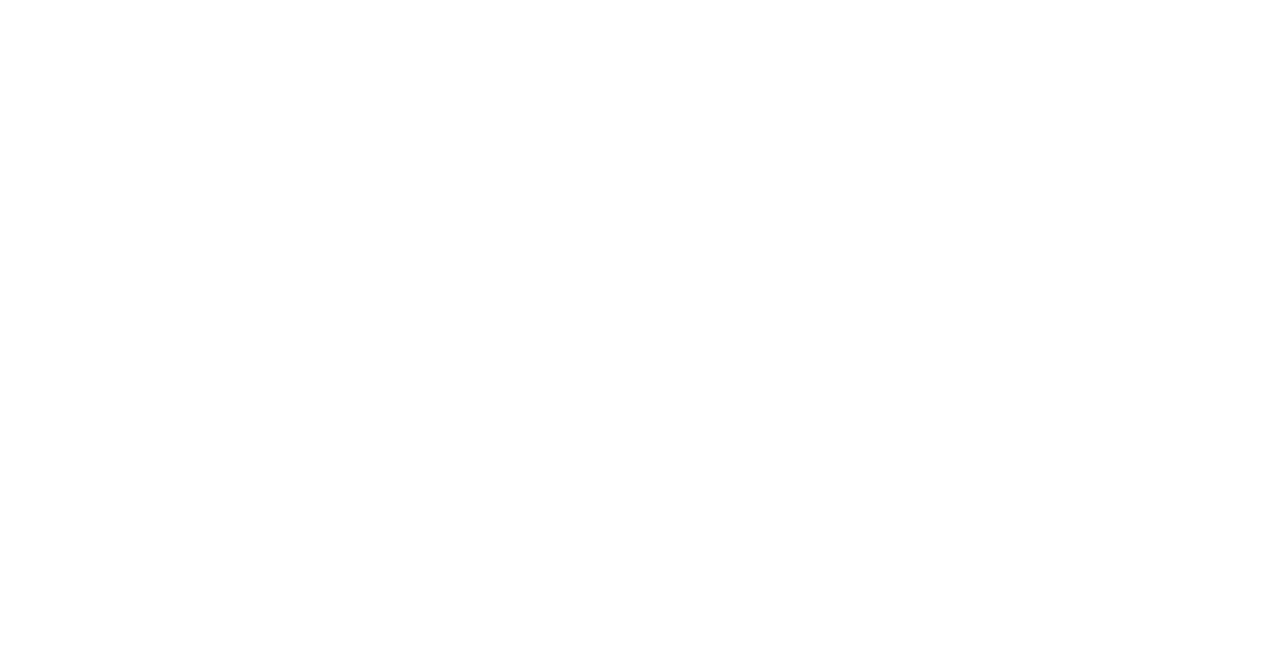
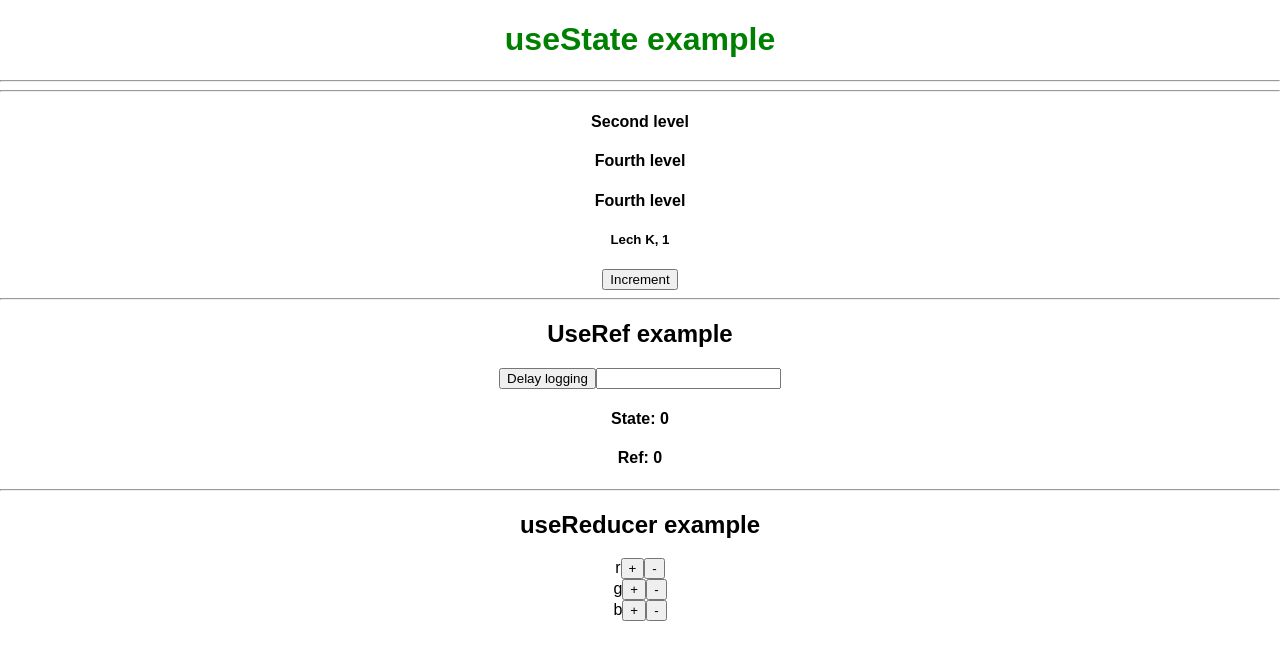
Before and after one commit to marcinkos1910/use_react, a React (Create React App) app: page / in a window 1280 px wide. Shown: the top 660 px of the page. Built offline with nearby package versions, Linux system fonts and the light colour scheme.

Commit message:
reducer example

```diff
--- a/src/App.js
+++ b/src/App.js
@@ -1,10 +1,22 @@
-
 import './App.css';
+import ContextComponent from './components/Context';
+import EffectComponent from './components/Effect';
+import ReducerComponent from './components/Reducer';
+import RefComponent from './components/Ref';
+import StateComponent from './components/State';
 
 function App() {
   return (
     <div className="App">
-
+      <StateComponent/>
+      <hr/>
+      {/* <EffectComponent/> */}
+      <hr/>
+      <ContextComponent/>
+      <hr/>
+      <RefComponent/>
+      <hr/>
+      <ReducerComponent/>
     </div>
   );
 }
--- /dev/null
+++ b/src/components/Context.jsx
@@ -0,0 +1,65 @@
+import { createContext, useContext, useState } from "react";
+
+const UserContext = createContext([{
+    firstName: 'Lech',
+    lastName: 'K',
+    suffix: 1,
+    email: 'LechK@krakow.pl'
+}, () => {}])
+
+function LevelFive () {
+    const [user, setUser] = useContext(UserContext);
+
+    return (
+        <div>
+            <h5>{user.firstName} {user.lastName}, {user.suffix}</h5>
+            <button onClick={() => {
+                // setUser({...user, suffix: user.suffix + 1})
+                setUser(Object.assign({}, user, {suffix: user.suffix + 1}))
+            }}>Increment</button>
+        </div>
+    )
+}
+
+function LevelFour() {
+    return (
+        <div>
+            <h4>Fourth level</h4>
+            <LevelFive/>
+        </div>
+    )
+}
+
+function LevelThree() {
+    return (
+        <div>
+            <h4>Fourth level</h4>
+            <LevelFour/>
+        </div>
+    )
+}
+
+function LevelTwo() {
+    return (
+        <div>
+            <h4>Second level</h4>
+            <LevelThree/>
+        </div>
+    )
+}
+
+function ContextComponent(){
+    const userState = useState({
+        firstName: 'Lech',
+        lastName: 'K',
+        suffix: 1,
+        email: 'LechK@krakow.pl'
+    });
+    return (
+        <UserContext.Provider value={userState}>
+            <LevelTwo/>
+        </UserContext.Provider>
+    )
+}
+
+export default ContextComponent;
--- /dev/null
+++ b/src/components/Effect.jsx
@@ -0,0 +1,20 @@
+import { useEffect, useState } from "react";
+
+function EffectComponent() {
+    const [time, setTime] = useState(new Date())
+
+    useEffect(() => {
+        const timer = setTimeout(() => {
+            setTime(new Date())
+        }, 1000)
+        return () => {
+            clearTimeout(timer)
+        }
+    })
+
+    return (
+        <h1>useEffect example: {time.toLocaleTimeString}</h1>
+    )
+}
+
+export default EffectComponent;
--- /dev/null
+++ b/src/components/Reducer.jsx
@@ -0,0 +1,60 @@
+import { useReducer } from "react";
+
+const step = 50;
+
+function limitRGB(number) {
+    return Math.min(255, Math.max(0, number))
+}
+
+function reducer(state, action) {
+    switch (action.type) {
+        case 'INCREMENT_R':
+            return Object.assign({}, state, {r: limitRGB(state.r + action.payload)})
+        case "DECREMENT_R":
+            return Object.assign({}, state, {r: limitRGB(state.r - action.payload)})
+
+        case 'INCREMENT_G':
+            return Object.assign({}, state, {g: limitRGB(state.g + action.payload)})
+        case "DECREMENT_G":
+            return Object.assign({}, state, {g: limitRGB(state.g - action.payload)})
+
+         case 'INCREMENT_B':
+            return Object.assign({}, state, {b: limitRGB(state.b + action.payload)})
+         case "DECREMENT_B":
+            return Object.assign({}, state, {b: limitRGB(state.b - action.payload)})
+
+        default:
+            return state;
+    }
+
+}
+
+function ReducerComponent() {
+    const [{r, g, b}, dispatch] = useReducer(reducer, {
+        r: 0,
+        g: 0,
+        b: 0
+    })
+    return (
+        <>
+            <h2 style={{color: `rgb(${r}, ${g}, ${b})`}}>useReducer example</h2>
+            <div>
+                <span>r</span>
+                <button onClick={() => {dispatch({type: 'INCREMENT_R', payload: 50})}}>+</button>
+                <button onClick={() => {dispatch({type: 'DECREMENT_R', payload: 50})}}>-</button>
+            </div>
+            <div>
+                <span>g</span>
+                <button onClick={() => {dispatch({type: 'INCREMENT_G', payload: 50})}}>+</button>
+                <button onClick={() => {dispatch({type: 'DECREMENT_G', payload: 50})}}>-</button>
+            </div>
+            <div>
+                <span>b</span>
+                <button onClick={() => {dispatch({type: 'INCREMENT_B', payload: 50})}}>+</button>
+                <button onClick={() => {dispatch({type: 'DECREMENT_B', payload: 50})}}>-</button>
+            </div>
+        </>
+    )
+}
+
+export default ReducerComponent;
--- /dev/null
+++ b/src/components/Ref.jsx
@@ -0,0 +1,30 @@
+import { useRef, useState } from "react";
+
+function RefComponent() {
+    const [number, setNumber] = useState(0);
+    const numRef = useRef(0);
+    const inputRef = useRef(null);
+
+    function incrementAndDelayLogging() {
+        setNumber(number + 1);
+        numRef.current++
+        setTimeout(() => {
+            alert(`state: ${number}, ref: ${numRef.current}`)
+        }, 1000)
+
+        inputRef.current.focus()
+        inputRef.current.style.backgroundColor = 'peru';
+    }
+
+    return (
+        <div>
+            <h2>UseRef example</h2>
+            <button onClick={incrementAndDelayLogging}>Delay logging</button>
+            <input type="text" ref={inputRef}/>
+            <h4>State: {number}</h4>
+            <h4>Ref: {numRef.current}</h4>
+        </div>
+    )
+}
+
+export default RefComponent;
--- a/src/State.jsx
+++ b/src/components/State.jsx
@@ -1,7 +1,7 @@
 import { useState } from "react";
 
 function StateComponent() {
-    const [isGreen, setIsGreen] = useState(() => true));
+    const [isGreen, setIsGreen] = useState(() => true);
 
     return (
         <h1 style={{color: isGreen ? 'green' : 'blue'}} onClick={() => {
```
